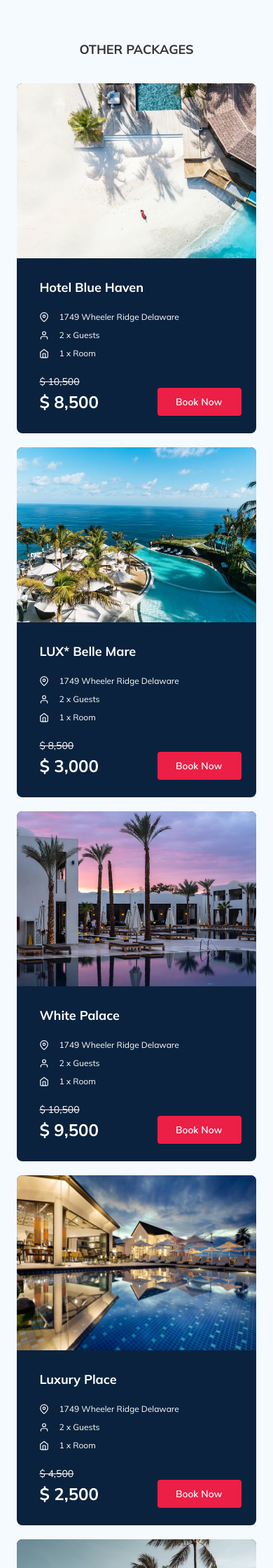
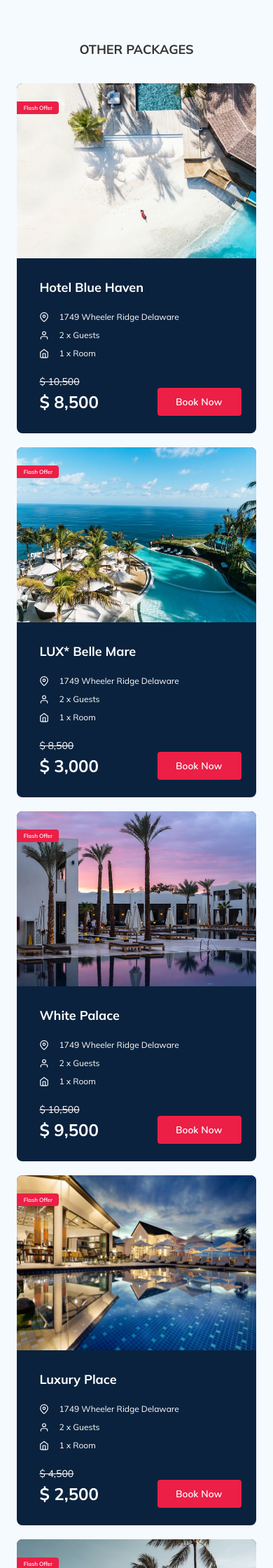
Before and after one commit to hwnd1982/tour-plan, a PHP site: page / in a window 390 px wide. Shown: the part 895-3135 px from the top of the page at 70% size. Run offline with PHP 8.4, Linux system fonts and the light colour scheme.

Commit message:
fix: corrections made

```diff
--- a/css/style.css
+++ b/css/style.css
@@ -971,6 +971,36 @@ template {
 .packag-card__img.full {
   height: 100%;
   width: 50.138%;
+}
+
+.packag-card__flash-offer {
+  position: absolute;
+  top: 26px;
+  left: 0;
+  width: 60px;
+  height: 18px;
+  display: -webkit-box;
+  display: -ms-flexbox;
+  display: flex;
+  -webkit-box-align: center;
+      -ms-flex-align: center;
+          align-items: center;
+  -webkit-box-pack: center;
+      -ms-flex-pack: center;
+          justify-content: center;
+  font-weight: 600;
+  font-size: 8px;
+  line-height: 10px;
+  color: #ffffff;
+  background: #ec1f46;
+  border-radius: 0px 4px 4px 0px;
+}
+
+.packag-card__flash-offer.full {
+  width: 95px;
+  height: 30px;
+  font-size: 12px;
+  line-height: 15px;
 }
 
 .packag-card__booking-info {
@@ -1842,6 +1872,12 @@ template {
     width: 100%;
     height: 50%;
   }
+  .packag-card__flash-offer.full {
+    width: 60px;
+    height: 18px;
+    font-size: 8px;
+    line-height: 10px;
+  }
   .packag-card__text, .packag-card__rating-bar {
     display: none;
   }
@@ -1906,8 +1942,7 @@ template {
   }
   .review-slide {
     top: 87px;
-    max-height: 100%;
-    height: 438px;
+    max-height: 438px;
     padding-left: 33px;
     padding-right: 29px;
   }
--- a/index.html
+++ b/index.html
@@ -253,22 +253,19 @@
     </div>
     <!-- /.container -->
   </section>
-    <!-- Другие пакеты -->
+    <!-- Другие предложения -->
     <section class="other-packages">
       <div class="container">
         <h2 class="other-packages__title">Other Packages</h2>
         <div class="other-packages__cards">
           <div class="other-packages__card packag-card full">
-            <!-- <div class="other-packages__card other-packages__card_full"> -->
-
             <img
               src="img/Hotel Blue Haven.jpg"
               alt=""
               class="packag-card__img full"
             >
-            <!-- <img src="img/Hotel Blue Haven.jpg" alt="" class="packag-card__img other-packages__img_full"> -->
+            <span class="packag-card__flash-offer full">Flash Offer</span>
             <div class="packag-card__booking-info full">
-              <!-- <div class="other-packages__booking-card other-packages__booking-card_full"></div> -->
               <div class="packag-card__rating-bar rating-bar">
                 <svg
                   class="rating-bar__star"
@@ -361,12 +358,12 @@
           </div>
           <!-- /.other-packages__card full -->
           <div class="other-packages__card packag-card">
-
             <img
               src="img/LUX Belle Mare.jpg"
               alt=""
               class="packag-card__img"
             >
+            <span class="packag-card__flash-offer">Flash Offer</span>
             <div class="packag-card__booking-info">
               <h3 class="packag-card__title">LUX* Belle Mare</h3>
               <div class="packag-card__info">
@@ -414,12 +411,12 @@
           </div>
           <!-- /.other-packages__card_small -->
           <div class="other-packages__card packag-card">
-
             <img
               src="img/White Palace.jpg"
               alt=""
               class="packag-card__img"
             >
+            <span class="packag-card__flash-offer">Flash Offer</span>
             <div class="packag-card__booking-info">
               <h3 class="packag-card__title">White Palace</h3>
               <div class="packag-card__info">
@@ -467,12 +464,12 @@
           </div>
           <!-- /.other-packages__card_small -->
           <div class="other-packages__card packag-card">
-
             <img
               src="img/Luxury Place.jpg"
               alt=""
               class="packag-card__img"
             >
+            <span class="packag-card__flash-offer">Flash Offer</span>
             <div class="packag-card__booking-info">
               <h3 class="packag-card__title">Luxury Place</h3>
               <div class="packag-card__info">
@@ -520,12 +517,12 @@
           </div>
           <!-- /.other-packages__card_small -->
           <div class="other-packages__card packag-card">
-
             <img
               src="img/Hotel Five Star.jpg"
               alt=""
               class="packag-card__img"
             >
+            <span class="packag-card__flash-offer">Flash Offer</span>
             <div class="packag-card__booking-info">
               <h3 class="packag-card__title">Hotel Five Star</h3>
               <div class="packag-card__info">
--- a/sass/_media.sass
+++ b/sass/_media.sass
@@ -201,6 +201,12 @@
       &.full
         width: 100%
         height: 50%
+    &__flash-offer
+      &.full
+        width: 60px
+        height: 18px
+        font-size: 8px
+        line-height: 10px
     &__text, &__rating-bar
       display: none
     &__booking-info
@@ -251,8 +257,9 @@
       transform: translate(-50%, 0)
   .review-slide
     top: 87px
-    max-height: 100%
-    height: 438px
+    // max-height: 100%
+    // height: 438px
+    max-height: 438px
     padding-left: 33px
     padding-right: 29px
     &__reviwe-card
--- a/sass/blocks/_other-packages.sass
+++ b/sass/blocks/_other-packages.sass
@@ -38,6 +38,26 @@
     &.full
       height: 100%
       width: 50.138%
+  &__flash-offer
+    position: absolute
+    top: 26px
+    left: 0
+    width: 60px
+    height: 18px
+    display: flex
+    align-items: center
+    justify-content: center
+    font-weight: 600
+    font-size: 8px
+    line-height: 10px
+    color: $alt-text-color
+    background: $primery
+    border-radius: 0px 4px 4px 0px
+    &.full
+      width: 95px
+      height: 30px
+      font-size: 12px
+      line-height: 15px
   &__booking-info
     display: flex
     flex-direction: column
```
Also changed, not shown: 1 other file.
